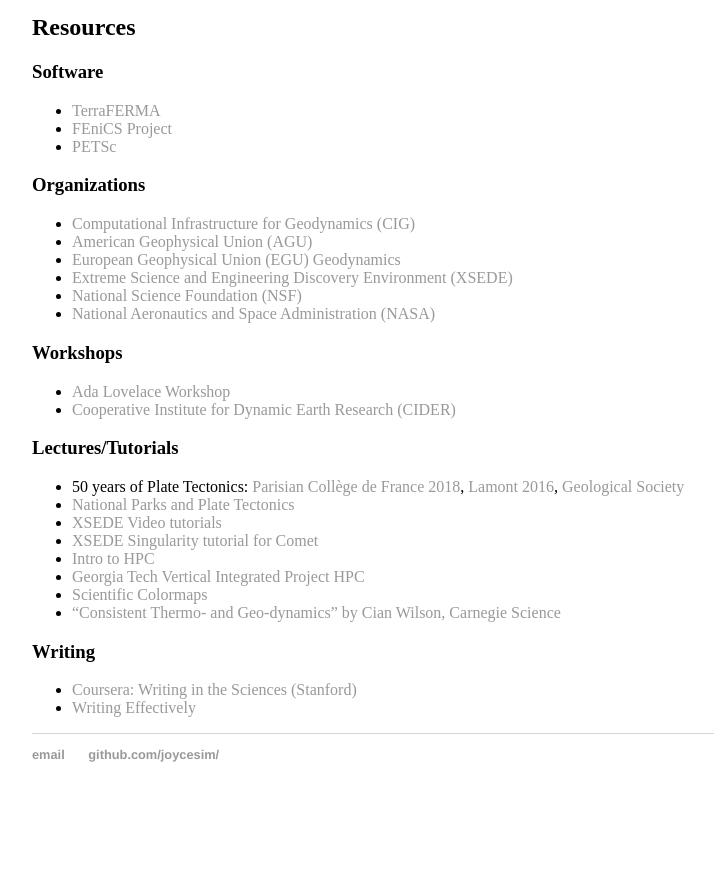
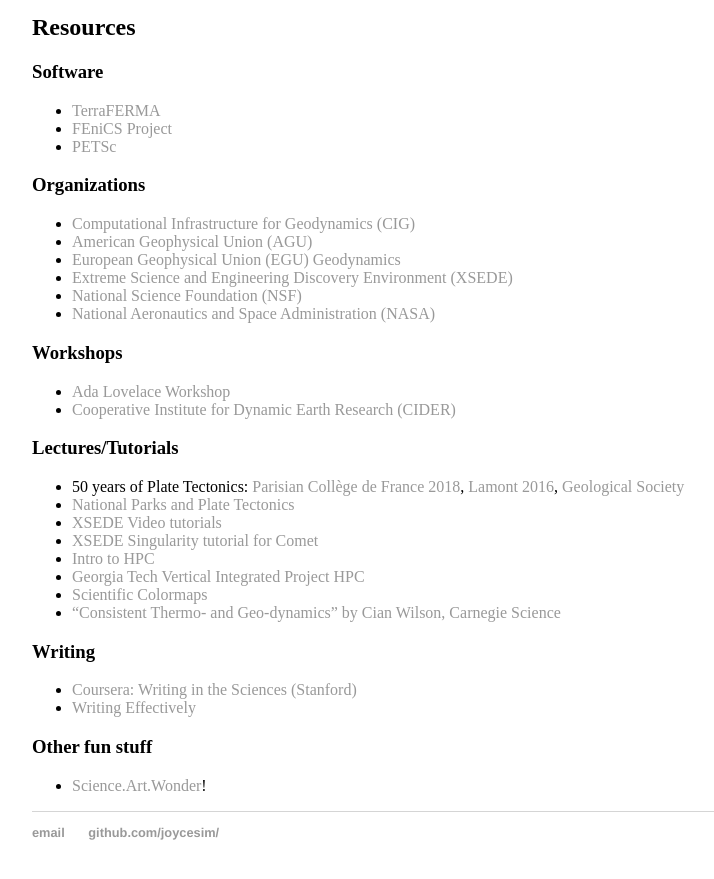
Before and after one commit to joycesim/joycesim.github.io, a Jekyll site: the page built from research/index.md, in a window 1280 px wide and 900 px high, scrolled down 4146 px. Shown: the top 879 px of the window, without its empty margins (224-938 px from the left). Built offline with Jekyll 4.4.1, drawn with Linux system fonts in a browser that asks for light colours; before the commit the page ends 4968 px from its top, so only the background shows below that.

Commit message:
Update index.md

```diff
--- a/research/index.md
+++ b/research/index.md
@@ -62,3 +62,6 @@
 ### Writing
 * [Coursera: Writing in the Sciences (Stanford)](https://www.coursera.org/learn/sciwrite)
 * [Writing Effectively](https://www.youtube.com/watch?v=vtIzMaLkCaM)
+
+### Other fun stuff
+* [Science.Art.Wonder](https://sciartwonderatl.wixsite.com/sawatl)!
```
